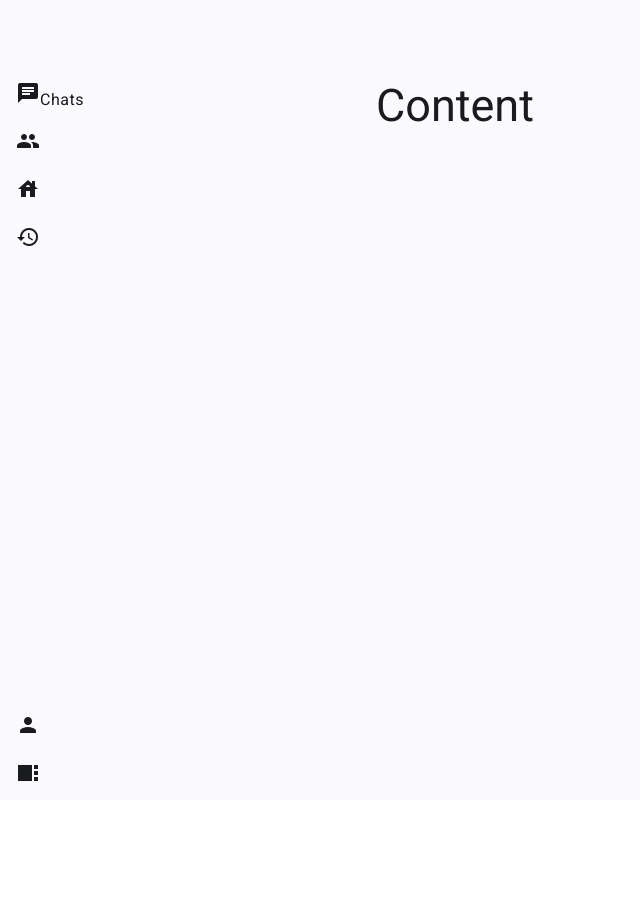
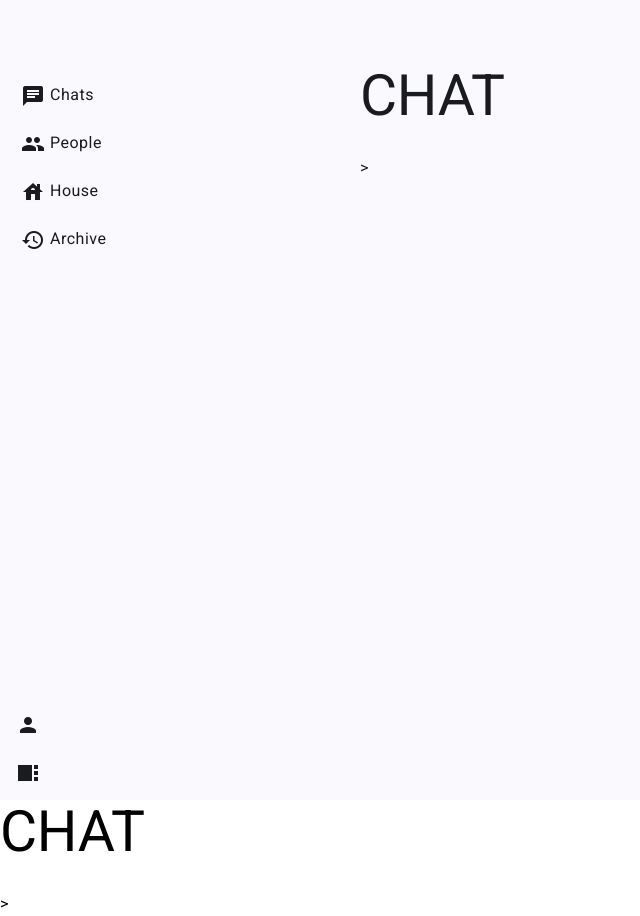
Before and after one commit to Michaellin250/messenger, an Angular app: page / in a window 1280 px wide. Shown: the whole page, without its empty margins (0-640 px from the left). Before the commit the page ends 800 px from the top, so only its background shows below. Built offline with nearby package versions, Linux system fonts and the light colour scheme.

Commit message:
added sidebar

```diff
--- a/src/app/app.component.html
+++ b/src/app/app.component.html
@@ -7,47 +7,9 @@
 <!-- * * * * * * * to get started with your project! * * * * * * * -->
 <!-- * * * * * * * * * * * * * * * * * * * * * * * * * * * * * * * -->
 
-<mat-sidenav-container autosize>
-    <mat-sidenav [class.expanded]="!isCollapsed" [mode]="isMobile ? 'over' : 'side'" [opened]="isMobile ? 'false' : 'true'">
-      <mat-nav-list>
+<app-side-bar />
 
-        <a mat-list-item>
-          <mat-icon aria-hidden="false">chat</mat-icon>
-
-          @if(isCollapsed){
-            <div class="side-by-side">Chats</div>
-          }
-        </a>
-
-        <a mat-list-item>
-          <mat-icon aria-hidden="false">people</mat-icon>
-        </a>
-
-        <a mat-list-item>
-          <mat-icon aria-hidden="false">house</mat-icon>
-        </a>
-
-        <a mat-list-item>
-          <mat-icon aria-hidden="false">restore from trash</mat-icon>
-        </a>
-
-        <div [class]='placeIconBottom'>
-
-          <a mat-list-item>
-            <mat-icon>person</mat-icon>
-          </a>
-
-          <a mat-list-item (click)="toggleMenu()">
-            <mat-icon>view_sidebar</mat-icon>
-          </a>
-        </div>
-      </mat-nav-list>
-    </mat-sidenav>
-    <mat-sidenav-content>
-        <h2>Content</h2>
-    </mat-sidenav-content>
-  </mat-sidenav-container>
-
+<app-chat />
 <!-- * * * * * * * * * * * * * * * * * * * * * * * * * * * * * * * * -->
 <!-- * * * * * * * * * * * The content above * * * * * * * * * * * * -->
 <!-- * * * * * * * * * * is only a placeholder * * * * * * * * * * * -->
--- a/src/app/app.component.ts
+++ b/src/app/app.component.ts
@@ -5,62 +5,16 @@ import { MatSidenav, MatSidenavContainer, MatSidenavContent } from '@angular/mat
 import { BreakpointObserver } from '@angular/cdk/layout';
 import { MatListModule, MatNavList } from '@angular/material/list';
 import { MatIcon } from '@angular/material/icon';
+import { ChatComponent } from './chat/chat.component';
 
 @Component({
   selector: 'app-root',
   standalone: true,
-  imports: [RouterOutlet, SideBarComponent, MatSidenav, MatNavList, MatIcon, MatSidenavContainer, MatSidenavContent, MatListModule],
+  imports: [RouterOutlet, SideBarComponent, MatSidenav, MatNavList, MatIcon,
+    MatSidenavContainer, MatSidenavContent, MatListModule, ChatComponent],
   templateUrl: './app.component.html',
   styleUrl: './app.component.css'
 })
 export class AppComponent {
 
-
-  title = 'material-responsive-sidenav';
-  @ViewChild(MatSidenav)
-  sidenav!: MatSidenav;
-  isMobile= true;
-  isCollapsed = true;
-
-  events: string[] = [];
-  opened: boolean;
-  placeIconBottom:string = '';
-
-
-  constructor(private observer: BreakpointObserver){
-    this.opened = false;
-    this.placeIconBottom = 'bottomStick';
-  }
-
-  @HostListener('window:resize', ['$event'])
-  getScreenHeight(event?:EventListener){
-
-    if(window.innerHeight<=412){
-      this.placeIconBottom = 'bottomRelative';
-    }else{
-      this.placeIconBottom = 'bottomStick';
-    }
-  }
-
-  ngOnInit(){
-    this.observer.observe(['(max-width: 800px)']).subscribe((screenSize) => {
-      if(screenSize.matches){
-        this.isMobile = true;
-      } else {
-        this.isMobile = false;
-      }
-    });
-  }
-
-  toggleMenu() {
-    if(this.isMobile){
-      this.sidenav.toggle();
-      this.isCollapsed = false; // On mobile, the menu can never be collapsed
-    } else {
-      this.sidenav.open(); // On desktop/tablet, the menu can never be fully closed
-      this.isCollapsed = !this.isCollapsed;
-    }
-  }
-
-
 }
--- /dev/null
+++ b/src/app/chat/chat.component.html
@@ -0,0 +1,5 @@
+<div>
+    <h1>
+        CHAT
+    </h1>
+</div>>
--- a/src/side-bar/side-bar.component.css
+++ b/src/side-bar/side-bar.component.css
@@ -0,0 +1,66 @@
+h1 {
+    padding: 0 1rem;
+}
+
+h2 {padding: 1rem;}
+
+mat-toolbar{
+    position:fixed;
+    top:0;
+    z-index: 2;
+}
+
+mat-sidenav-container {
+    height:100%;
+}
+
+mat-sidenav {
+    padding-top: 3.5rem;
+    @media screen and (min-width: 600px) {
+      padding-top: 4rem;
+    }
+
+    .entry{
+        display: flex;
+        align-items: center;
+        gap: 1rem;
+        padding:0.75rem;
+    }
+  }
+
+mat-sidenav-content{
+    padding-top: 3.5rem;
+    @media screen and (min-width: 600px) {
+        padding-top: 4rem;
+    }
+}
+
+.under {
+    display: flex;
+    align-items: center;
+}
+
+.side-by-side{
+   display:inline-block;
+   align-items: center;
+   /* border-width: 2px;
+   border-color: red;
+   border-style: dashed; */
+}
+
+.expanded {
+    width: auto;
+}
+
+.bottomStick {
+    position:absolute;
+    bottom:0
+}
+.bottomRelative{
+    position:relative;
+}
+
+.alignedCenter{
+    vertical-align: middle;
+    margin: 10px 5px;
+}
--- a/src/side-bar/side-bar.component.html
+++ b/src/side-bar/side-bar.component.html
@@ -1,26 +1,40 @@
-
 <mat-sidenav-container>
   <mat-sidenav [class.expanded]="!isCollapsed" [mode]="isMobile ? 'over' : 'side'" [opened]="isMobile ? 'false' : 'true'">
     <mat-nav-list>
 
       <a mat-list-item>
-        <mat-icon aria-hidden="false">chat</mat-icon>
+        <mat-icon aria-hidden="false" class="alignedCenter">chat</mat-icon>
 
         @if(isCollapsed){
+
           <div class="side-by-side">Chats</div>
         }
       </a>
 
       <a mat-list-item>
-        <mat-icon aria-hidden="false">people</mat-icon>
+        <mat-icon aria-hidden="false" class="alignedCenter">people</mat-icon>
+
+        @if(isCollapsed){
+
+          <div class="side-by-side">People</div>
+        }
       </a>
 
       <a mat-list-item>
-        <mat-icon aria-hidden="false">house</mat-icon>
+
+        <mat-icon aria-hidden="false" class="alignedCenter">house</mat-icon>
+
+        @if(isCollapsed){
+          <div class="side-by-side">House</div>
+        }
       </a>
 
       <a mat-list-item>
-        <mat-icon aria-hidden="false">restore from trash</mat-icon>
+        <mat-icon aria-hidden="false" class="alignedCenter">restore from trash</mat-icon>
+
+        @if(isCollapsed){
+          <div class="side-by-side">Archive</div>
+        }
       </a>
 
       <div [class]='placeIconBottom'>
@@ -33,8 +47,9 @@
           <mat-icon>view_sidebar</mat-icon>
         </a>
       </div>
-
-
     </mat-nav-list>
   </mat-sidenav>
+  <mat-sidenav-content>
+    <app-chat />
+  </mat-sidenav-content>
 </mat-sidenav-container>
--- a/src/side-bar/side-bar.component.ts
+++ b/src/side-bar/side-bar.component.ts
@@ -4,6 +4,7 @@ import { MatIconModule } from '@angular/material/icon';
 import { MatListModule } from '@angular/material/list';
 import { MatSidenav, MatSidenavModule } from '@angular/material/sidenav';
 import { MatToolbarModule } from '@angular/material/toolbar';
+import { ChatComponent } from "../app/chat/chat.component";
 
 @Component({
   selector: 'app-side-bar',
@@ -11,7 +12,7 @@ import { MatToolbarModule } from '@angular/material/toolbar';
   imports: [MatToolbarModule,
     MatIconModule,
     MatSidenavModule,
-    MatListModule],
+    MatListModule, ChatComponent],
   templateUrl: './side-bar.component.html',
   styleUrl: './side-bar.component.css'
 })
```
Also changed, not shown: src/app/chat/chat.component.ts (added, +12 -0 lines), src/app/chat/chat.component.css (added), 1 other file (tests, documents, lock files or other folders).
